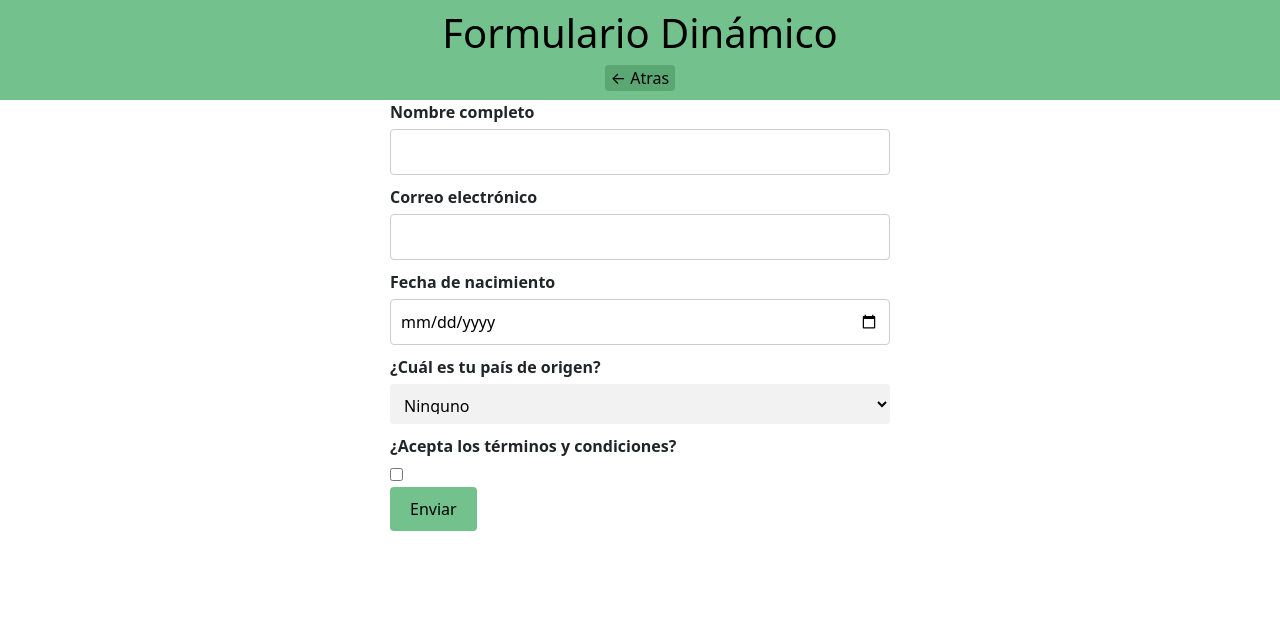
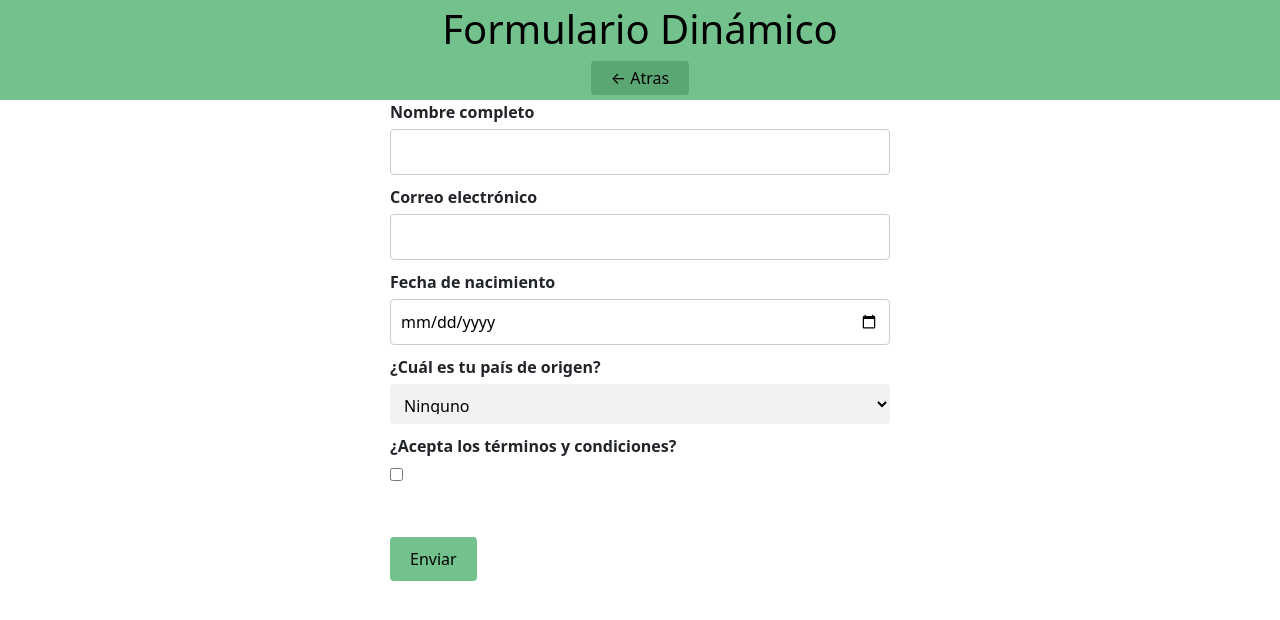
Before and after one commit to rgcandia/Formulario-Dinamico, a React (Vite) app: page /formulario in a window 1280 px wide. Shown: the top 620 px of the page. Built offline with nearby package versions, Linux system fonts and the light colour scheme.

Commit message:
se modifica botones del componente Form

```diff
--- a/src/components/Formulario/Formulario.module.css
+++ b/src/components/Formulario/Formulario.module.css
@@ -27,6 +27,7 @@
 
   /* Estilo para el botón de envío */
   .formulario input[type="submit"] {
+    margin-top: 50px;
     background-color: #58b677d5;
     color: rgb(0, 0, 0);
     padding: 10px 20px;
--- a/src/components/Nav/Nav.module.css
+++ b/src/components/Nav/Nav.module.css
@@ -12,6 +12,7 @@
 
   background-color: #54a06dc9;
   color: rgb(0, 0, 0);
+  padding: 5px 20px;
   border: none;
   border-radius: 4px;
   cursor: pointer;
```
